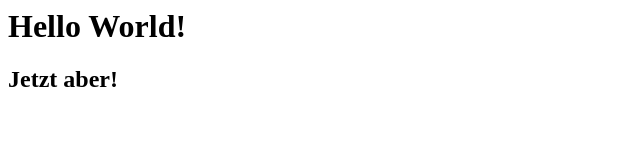
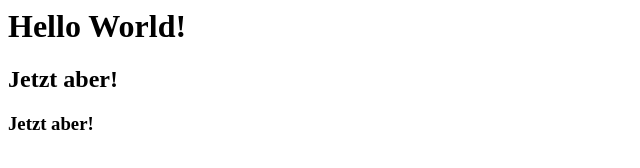
Before and after one commit to MaxGhost555/plain_web, a plain HTML site: page index.html in a window 1280 px wide. Shown: the whole page, without its empty margins (0-640 px from the left). Drawn offline with Linux system fonts and the light colour scheme.

Commit message:
subtitle

```diff
--- a/index.html
+++ b/index.html
@@ -1,2 +1,3 @@
 <h1>Hello World!</h1>
 <h2>Jetzt aber!</h2>
+<h3>Jetzt aber!</h3>
```
